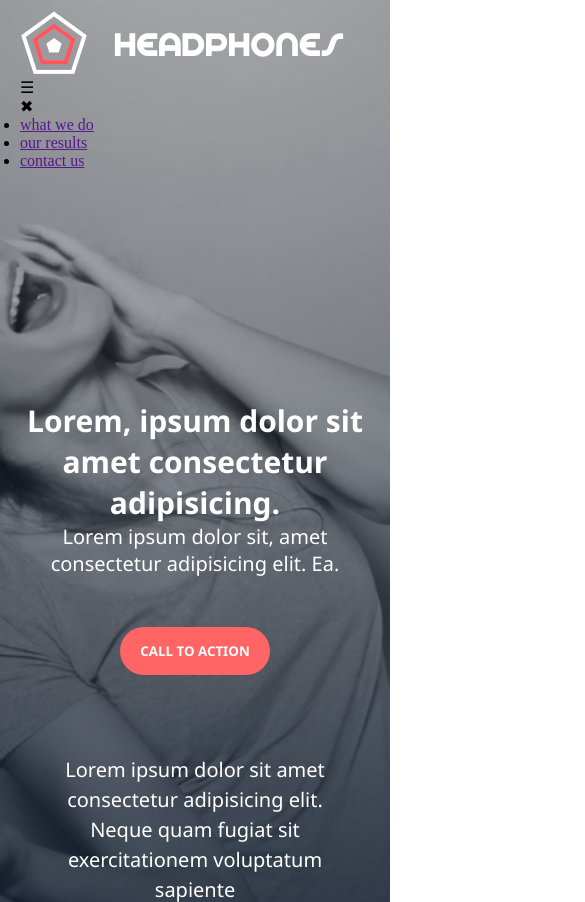
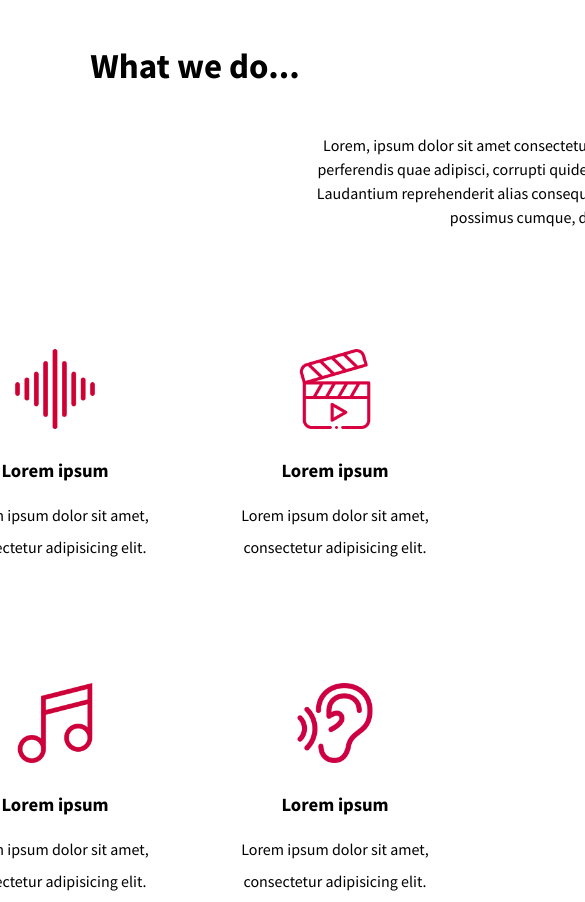
Before and after one commit to Ogechi01/alx_html_css, a plain HTML site: page headphones/1-index.html in a window 390 px wide. Shown: the top 902 px of the page, 585 px wide, since content can reach past the window. Drawn offline with Linux system fonts and the light colour scheme.

Commit message:
added 1-index file

```diff
--- a/headphones/1-index.html
+++ b/headphones/1-index.html
@@ -3,36 +3,44 @@
 <head>
     <meta charset="UTF-8">
     <meta name="viewport" content="width=device-width, initial-scale=1.0">
-    <link rel="stylesheet" href="0-styles.css">
-    <title>Headphone</title>
+    <link rel="stylesheet" href="https://fonts.googleapis.com/css2?family=Source+Sans+Pro:wght@400;700&display=swap">
+
+    <link rel="stylesheet" href="https://cdnjs.cloudflare.com/ajax/libs/font-awesome/6.5.2/css/all.min.css" integrity="sha512-SnH5WK+bZxgPHs44uWIX+LLJAJ9/2PkPKZ5QiAj6Ta86w+fsb2TkcmfRyVX3pBnMFcV7oQPJkl9QevSCWr3W6A==" crossorigin="anonymous" referrerpolicy="no-referrer" />
+    <link rel="stylesheet" href="1-styles.css">
+    <title>what we do</title>
 </head>
-<body class="works_on_smartphone">
-    <header>
-        <nav>
-            <img src="images/logo_headphones.png" alt="">
-            <div class="menu-toggle" id="menu-toggle">&#9776;</div>
-            <div class="menu-close" id="menu-close">&#10006;</div> <!-- Close icon -->
-            <ul id="menu">
-                <li><a href="">what we do</a></li>
-                <li><a href="">our results</a></li>
-                <li><a href="">contact us</a></li>
-            </ul>
-        </nav>
-    </header>
+<body>
+    <div class="fp">
+       <h1>What we do...</h1>
+       <p>Lorem, ipsum dolor sit amet consectetur adipisicing elit. Saepe sint incidunt dolorem? Ad, aliquam, cupiditate perferendis quae adipisci, corrupti quidem temporibus ducimus natus est maxime sapiente delectus architecto! Laudantium reprehenderit alias consequatur sit suscipit natus similique tenetur provident error quaerat placeat possimus cumque, dolorem necessitatibus modi, molestias qui illo rem.</p>
+    </div>
 
-    <section class="first">
+    <div class="sp">
         <div>
-            <h1>Lorem, ipsum dolor sit amet consectetur adipisicing.</h1>
-            <p>Lorem ipsum dolor sit, amet consectetur adipisicing elit. Ea.</p>
+            <img src="images/audio-waves.png" alt="">
+            <h3>Lorem ipsum</h3>
+            <p>Lorem ipsum dolor sit amet,<br> consectetur adipisicing elit.</p>
         </div>
+        <div>
+            <img src="images/video.png" alt="">
+            <h3>Lorem ipsum</h3>
+            <p>Lorem ipsum dolor sit amet,<br> consectetur adipisicing elit.</p>
+        </div>
+    </div>
 
-        <button>CALL TO ACTION</button>
+    <div class="sp">
+        <div>
+            <img src="images/musical-note.png" alt="">
+            <h3>Lorem ipsum</h3>
+            <p>Lorem ipsum dolor sit amet,<br> consectetur adipisicing elit.</p>
+        </div>
+        <div>
+            <img src="images/ear.png" alt="">
+            <h3>Lorem ipsum</h3>
+            <p>Lorem ipsum dolor sit amet,<br> consectetur adipisicing elit.</p>
+        </div>
+    </div>
 
-        <p>Lorem ipsum dolor sit amet consectetur adipisicing elit. Neque quam fugiat sit exercitationem voluptatum sapiente <br>
-            architecto incidunt officiis nihil, commodi rerum pariatur totam voluptate deleniti iusto amet eveniet beatae.<br>
-            Possimus magni voluptatum iusto dolorem maxime, reiciendis nostrum asperiores quasi vel fuga <br>
-            necessitatibus,  nam architecto! Cupiditate labore soluta eum eius ex!</p>
-    </section>
 
 
 </body>
--- a/headphones/1-styles.css
+++ b/headphones/1-styles.css
@@ -2,156 +2,61 @@
     margin: 0;
     padding: 0;
     box-sizing: border-box;
-}
-
-body {
-    background: url(images/headphones_hero_1.jpg) no-repeat center center fixed;
-    background-size: cover;
-}
-
-/* styling the header */
-nav {
-    display: flex;
-    justify-content: space-between;
-    align-items: center;
-    margin: 30px 80px 0px 150px;
+    font-family:   'Source Sans Pro', sans-serif;
 }
 
 
-header nav img{
-    width: 240px;
+/* styling fp */
+.fp h1 {
+    text-align: center;
+    line-height: 3;
+    margin-top: 14px;
+    font-size: 35px;
+    font-weight: 501;
 }
 
-ul {
-    display: flex;
+
+.fp p {
+    text-align: center;
+    margin-top: 14px;
+    width: 50rem;
+    margin-left: 18rem;
+    line-height: 1.5;
+    font-family:   'Source Sans Pro', sans-serif;
 }
 
-ul li {
-    list-style: none;
-    padding: 0 0 10px 0;
-}
 
-ul li a {
-    text-decoration: none;
-    color: white;
-    font-size: 20px;
-    margin: 20px;
-    font-family: 'Segoe UI', Tahoma, Geneva, Verdana, sans-serif;
-    font-weight: 500;
-}
-
-/* styling the header end */
-
-section.first {
-    text-align: center;
-    margin-top: 220px;
-}
-
-section.first div h1 {
-    color: white;
-    font-size: 30px;
-    font-family: 'Segoe UI', Tahoma, Geneva, Verdana, sans-serif;
-}
-
-section.first div p {
-    color: white;
-    font-size: 20px;
-    font-weight: 500;
-    font-family: 'Segoe UI', Tahoma, Geneva, Verdana, sans-serif;
-}
-
-section.first button {
-    margin-top: 50px;
-    margin-bottom: 80px;
-    padding: 15px 20px;
-    background: #ff6565;
-    border-radius: 25px;
-    border: none;
-    color: white;
-    font-weight: 600;
-    font-family: 'Segoe UI', Tahoma, Geneva, Verdana, sans-serif;
-}
-
-section.first > p {
-    color: white;
-    font-size: 20px;
-    line-height: 1.5;
-    margin-bottom: 30px;
-    font-family: 'Segoe UI', Tahoma, Geneva, Verdana, sans-serif;
-}
-
-.menu-toggle {
-    display: none;
-    font-size: 30px;
-    cursor: pointer;
-}
-
-.menu-close {
-    display: none;
-    font-size: 30px;
-    cursor: pointer;
-}
-
-@media (max-width: 900px) {
-
-  ul li a {
-    font-size: 16px;
-  }
-
-
-  .menu-close {
-    margin-right: -40px;
-    display: block;
-    color: white;
-}
-}
+/* styling fp end */
 
 
 
 
-/* Media query for mobile devices */
-@media (max-width: 768px) {
-    nav img {
-        width: 12px; /* Set the logo size */
-        display: block; /* Ensure the logo is displayed as a block */
-        margin: 0 0 0 170px;
+/* styling sp */
 
+.sp {
+    display: flex;
+    justify-content: center;
+    align-items: center;
+    margin-top: 120px;
+}
 
-    }
+.sp  img {
+    display: flex;
+    justify-content:space-between;
+    align-items: center;
+    width: 80px;
+    margin: 0 100px;
 
+}
 
-    nav {
-        flex-direction: column;
-        align-items: flex-start;
-        margin: 20px;
-    }
+.sp h3 {
+    text-align: center;
+    line-height: 3;
+    margin-top: 14px;
+}
 
-    .menu-toggle {
-        margin-top: -40px;
-        display: block;
-        color: white;
-    }
-
-    .menu-close {
-        margin-top: -40px;
-        display: block;
-        color: white;
-    }
-
-    ul {
-        display: none;
-        flex-direction: column;
-        width: 100%;
-    }
-
-    ul li {
-        padding: 10px 0;
-    }
-
-    ul li a {
-        margin: 0;
-        padding: 10px;
-        display: block;
-        text-align: center;
-    }
+.sp p{
+    text-align: center;
+    line-height: 2;
 }
+/* styling sp end */
```
Also changed, not shown: headphones/0-index.html (+1 -1 lines), headphones/images/audio-waves copy.png (added), headphones/images/audio-waves.png (added), headphones/images/ear.png (added), headphones/images/musical-note.png (added), headphones/images/video.png (added).
